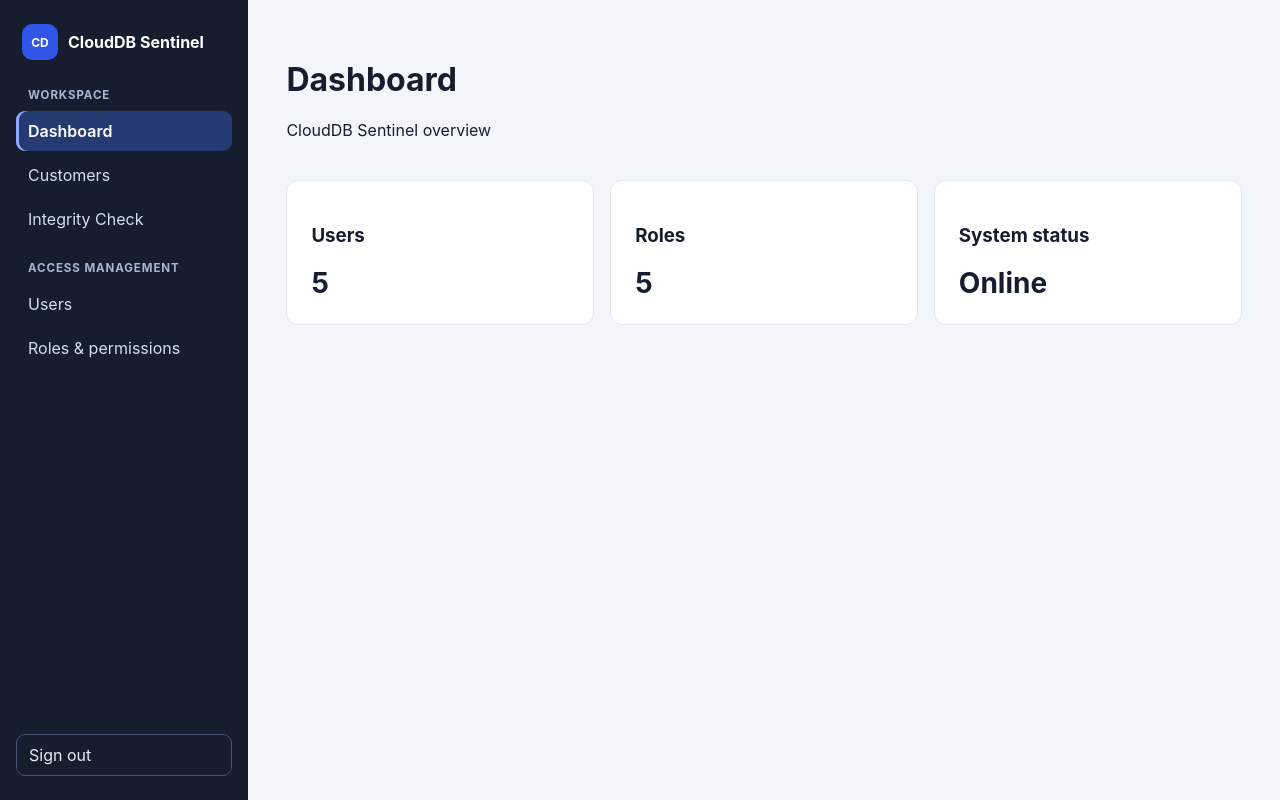
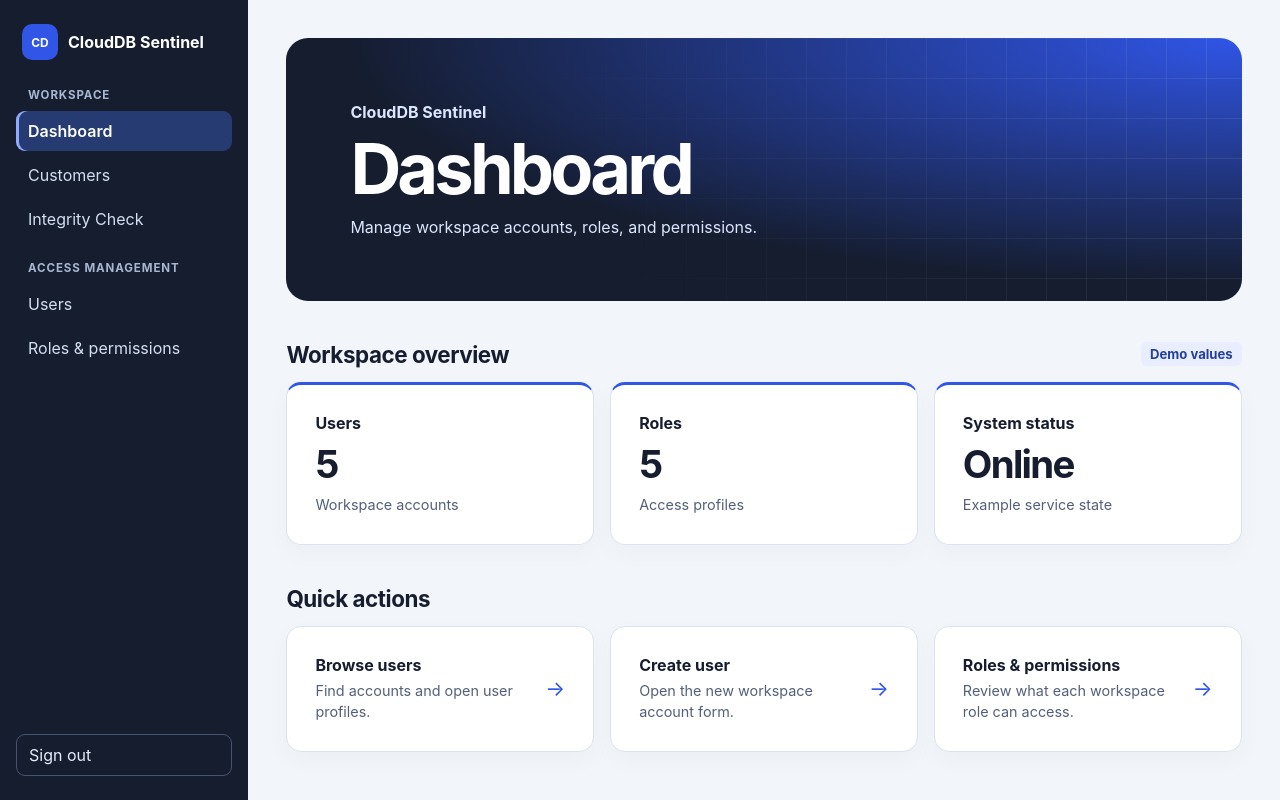
Before and after one commit to Hirunodhya2003/clouddb-sentinel, a React (Vite) app in the folder frontend/: page /dashboard in a window 1280 px wide. Built offline with nearby package versions, Linux system fonts and the light colour scheme; no server answers; sample sign-in values are in the browser's storage.

Commit message:
style(dashboard): redesign overview and add quick actions

```diff
--- a/frontend/src/pages/dashboard/Dashboard.jsx
+++ b/frontend/src/pages/dashboard/Dashboard.jsx
@@ -1,17 +1,86 @@
+import { Link } from "react-router-dom";
+import { useAuth } from "../../context/AuthContext";
+import "../../styles/dashboard.css";
+
+const summary = [
+  { label: "Users", value: "5", description: "Workspace accounts" },
+  { label: "Roles", value: "5", description: "Access profiles" },
+  { label: "System status", value: "Online", description: "Example service state" },
+];
+
+const actions = [
+  {
+    label: "Browse users",
+    description: "Find accounts and open user profiles.",
+    path: "/users",
+    permission: "user:read",
+  },
+  {
+    label: "Create user",
+    description: "Open the new workspace account form.",
+    path: "/users/new",
+    permission: "user:create",
+  },
+  {
+    label: "Roles & permissions",
+    description: "Review what each workspace role can access.",
+    path: "/roles",
+    permission: "role:read",
+  },
+];
+
 export default function Dashboard() {
+  const { can } = useAuth();
+  const availableActions = actions.filter(({ permission }) => can(permission));
+
   return (
-    <div className="dashboard-page">
-      <div className="page-header">
-        <div>
-          <h1>Dashboard</h1>
-          <p>CloudDB Sentinel overview</p>
+    <div className="sentinel-dashboard">
+      <header className="sentinel-dashboard-hero">
+        <p>CloudDB Sentinel</p>
+        <h1>Dashboard</h1>
+        <p>Manage workspace accounts, roles, and permissions.</p>
+      </header>
+
+      <section aria-labelledby="dashboard-overview">
+        <div className="sentinel-dashboard-section-heading">
+          <h2 id="dashboard-overview">Workspace overview</h2>
+          <span className="sentinel-dashboard-demo">Demo values</span>
         </div>
-      </div>
-      <div className="summary-grid">
-        <section className="card"><h3>Users</h3><strong>5</strong></section>
-        <section className="card"><h3>Roles</h3><strong>5</strong></section>
-        <section className="card"><h3>System status</h3><strong>Online</strong></section>
-      </div>
+
+        <dl className="sentinel-dashboard-metrics">
+          {summary.map(({ label, value, description }) => (
+            <div className="sentinel-dashboard-metric" key={label}>
+              <dt>{label}</dt>
+              <dd>{value}</dd>
+              <dd className="sentinel-dashboard-metric-note">{description}</dd>
+            </div>
+          ))}
+        </dl>
+      </section>
+
+      {availableActions.length > 0 && (
+        <section aria-labelledby="dashboard-actions">
+          <div className="sentinel-dashboard-section-heading">
+            <h2 id="dashboard-actions">Quick actions</h2>
+          </div>
+
+          <div className="sentinel-dashboard-actions">
+            {availableActions.map(({ label, description, path }) => (
+              <Link className="sentinel-dashboard-action" to={path} key={path}>
+                <span>
+                  <strong>{label}</strong>
+                  <span className="sentinel-dashboard-action-note">
+                    {description}
+                  </span>
+                </span>
+                <span className="sentinel-dashboard-arrow" aria-hidden="true">
+                  →
+                </span>
+              </Link>
+            ))}
+          </div>
+        </section>
+      )}
     </div>
   );
 }
--- a/frontend/src/styles/dashboard.css
+++ b/frontend/src/styles/dashboard.css
@@ -1 +1,159 @@
 /* Owner: Member 02 */
+
+.sentinel-dashboard {
+    --dashboard-navy: #151d2f;
+    --dashboard-blue: #3055e7;
+    --dashboard-muted: #526078;
+    --dashboard-border: #dbe3f0;
+
+    display: grid;
+    gap: clamp(24px, 4vw, 40px);
+    width: min(100%, 1240px);
+    margin-inline: auto;
+    color: var(--dashboard-navy);
+}
+
+.sentinel-dashboard .sentinel-dashboard-hero {
+    position: relative;
+    isolation: isolate;
+    overflow: hidden;
+    display: grid;
+    align-content: center;
+    gap: 12px;
+    min-height: 210px;
+    box-sizing: border-box;
+    padding: clamp(24px, 5vw, 64px);
+    border-radius: 22px;
+    background:
+        radial-gradient(ellipse at 100% 0%, #3055e7, transparent 66%),
+        var(--dashboard-navy);
+    color: #fff;
+}
+
+.sentinel-dashboard-hero::before {
+    position: absolute;
+    z-index: -1;
+    inset: 0;
+    background-image:
+        linear-gradient(#ffffff16 1px, transparent 1px),
+        linear-gradient(90deg, #ffffff16 1px, transparent 1px);
+    background-size: 40px 40px;
+    mask-image: linear-gradient(250deg, #000, transparent 72%);
+    pointer-events: none;
+    content: "";
+}
+
+.sentinel-dashboard .sentinel-dashboard-hero h1 {
+    margin: 0;
+    color: inherit;
+    font-size: clamp(2.4rem, 6vw, 4.4rem);
+    line-height: 1;
+    letter-spacing: -0.055em;
+}
+
+.sentinel-dashboard .sentinel-dashboard-hero p {
+    margin: 0;
+    color: #dce6ff;
+}
+
+.sentinel-dashboard .sentinel-dashboard-hero p:first-child {
+    font-weight: 700;
+}
+
+.sentinel-dashboard-section-heading {
+    display: flex;
+    align-items: center;
+    justify-content: space-between;
+    flex-wrap: wrap;
+    gap: 10px;
+    margin-bottom: 14px;
+}
+
+.sentinel-dashboard-section-heading h2 {
+    margin: 0;
+    font-size: clamp(1.15rem, 2vw, 1.4rem);
+    letter-spacing: -0.02em;
+}
+
+.sentinel-dashboard-demo {
+    padding: 4px 9px;
+    border-radius: 6px;
+    background: #e8eeff;
+    color: #243e9d;
+    font-size: 0.82rem;
+    font-weight: 650;
+}
+
+.sentinel-dashboard-metrics,
+.sentinel-dashboard-actions {
+    display: grid;
+    grid-template-columns: repeat(auto-fit, minmax(min(100%, 210px), 1fr));
+    gap: 16px;
+    margin: 0;
+}
+
+.sentinel-dashboard-metric,
+.sentinel-dashboard .sentinel-dashboard-action {
+    min-width: 0;
+    padding: clamp(18px, 2.5vw, 28px);
+    border: 1px solid var(--dashboard-border);
+    border-radius: 15px;
+    background: #fff;
+    box-shadow: 0 8px 24px #151d2f08;
+}
+
+.sentinel-dashboard-metric {
+    border-top: 3px solid var(--dashboard-blue);
+}
+
+.sentinel-dashboard-metric dt {
+    font-weight: 650;
+}
+
+.sentinel-dashboard-metric dd {
+    margin: 10px 0 0;
+    color: var(--dashboard-navy);
+    font-size: clamp(1.8rem, 3vw, 2.6rem);
+    font-weight: 750;
+    line-height: 1.1;
+    letter-spacing: -0.045em;
+}
+
+.sentinel-dashboard-metric dd.sentinel-dashboard-metric-note,
+.sentinel-dashboard-action-note {
+    color: var(--dashboard-muted);
+    font-size: 0.9rem;
+    font-weight: 400;
+    line-height: 1.45;
+    letter-spacing: normal;
+}
+
+.sentinel-dashboard .sentinel-dashboard-action {
+    display: flex;
+    align-items: center;
+    justify-content: space-between;
+    gap: 12px;
+    color: var(--dashboard-navy);
+    text-decoration: none;
+}
+
+.sentinel-dashboard-action-note {
+    display: block;
+    margin-top: 6px;
+}
+
+.sentinel-dashboard-arrow {
+    flex-shrink: 0;
+    color: var(--dashboard-blue);
+    font-size: 1.3rem;
+}
+
+.sentinel-dashboard .sentinel-dashboard-action:hover {
+    border-color: var(--dashboard-blue);
+    background: #f5f7ff;
+}
+
+.sentinel-dashboard .sentinel-dashboard-action:focus-visible {
+    outline: 2px solid var(--dashboard-blue);
+    outline-offset: 3px;
+}
```
